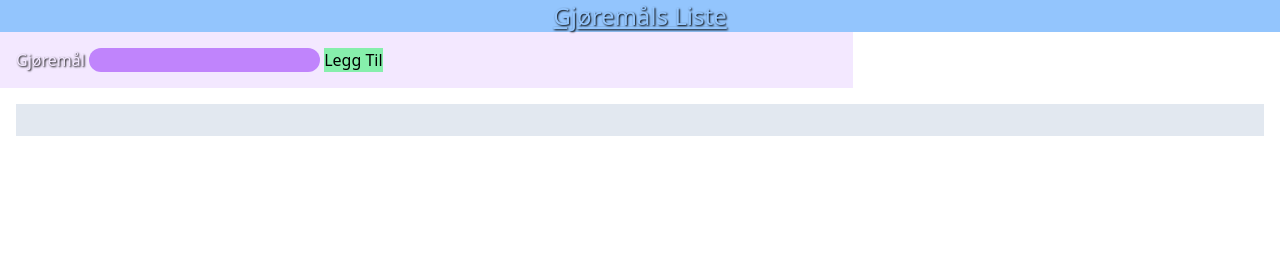
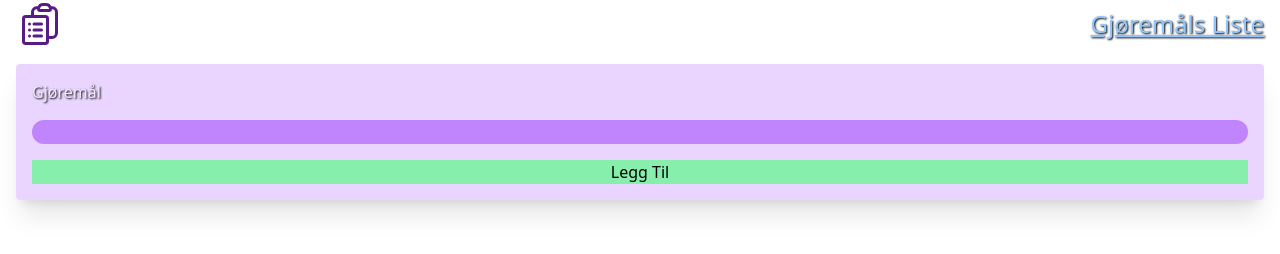
Before and after one commit to EvyBettina/EBJ-todo-list-v2, a website: page index.html in a window 1280 px wide. Drawn offline with nearby package versions, Linux system fonts and the light colour scheme.

Commit message:
updated setup html svg

```diff
--- a/index.html
+++ b/index.html
@@ -8,22 +8,50 @@
     <script src="https://cdn.tailwindcss.com"></script>
     <script type="module" src="script.js"></script>
   </head>
+
   <body>
-    <header class="bg-blue-300">
-      <h1 class="text-center underline  text-2xl text-blue-300 text-shadow">Gjøremåls Liste</h1>
+    <header class="bg-blue-30 flex justify-between items-center px-4">
+      <svg
+        xmlns="http://www.w3.org/2000/svg"
+        fill="none"
+        viewBox="0 0 24 24"
+        stroke-width="1.5"
+        stroke="currentColor"
+        class="w-12 text-purple-900"
+      >
+        <path
+          stroke-linecap="round"
+          stroke-linejoin="round"
+          d="M9 12h3.75M9 15h3.75M9 18h3.75m3 .75H18a2.25 2.25 0 0 0 2.25-2.25V6.108c0-1.135-.845-2.098-1.976-2.192a48.424 48.424 0 0 0-1.123-.08m-5.801 0c-.065.21-.1.433-.1.664 0 .414.336.75.75.75h4.5a.75.75 0 0 0 .75-.75 2.25 2.25 0 0 0-.1-.664m-5.8 0A2.251 2.251 0 0 1 13.5 2.25H15c1.012 0 1.867.668 2.15 1.586m-5.8 0c-.376.023-.75.05-1.124.08C9.095 4.01 8.25 4.973 8.25 6.108V8.25m0 0H4.875c-.621 0-1.125.504-1.125 1.125v11.25c0 .621.504 1.125 1.125 1.125h9.75c.621 0 1.125-.504 1.125-1.125V9.375c0-.621-.504-1.125-1.125-1.125H8.25ZM6.75 12h.008v.008H6.75V12Zm0 3h.008v.008H6.75V15Zm0 3h.008v.008H6.75V18Z"
+        />
+      </svg>
+
+      <h1 class="text-center underline text-2xl text-blue-300 text-shadow">
+        Gjøremåls Liste
+      </h1>
     </header>
 
-    <main>
+    <main class="p-4 flex flex-col gap-8">
       <!-- Her er input HTML -->
-      <form class="bg-purple-100 p-4 w-2/3" id="user-input">
+      <form
+        class="bg-purple-200 p-4 flex gap-4 flex-col shadow-xl rounded"
+        id="user-input"
+      >
         <label class="text-purple-100 text-shadow" for="todo">Gjøremål</label>
-        <input class="bg-purple-400 rounded-full" type="text" name="todo" id="todo" />
+        <input
+          class="bg-purple-400 rounded-full"
+          type="text"
+          name="todo"
+          id="todo"
+        />
 
-        <button class="bg-green-300 hover:bg-green-200" type="submit">Legg Til</button>
+        <button class="bg-green-300 hover:bg-green-200" type="submit">
+          Legg Til
+        </button>
       </form>
 
       <!-- Gjøremåls listen -->
-      <ul class="flex flex-col gap-4 items-center bg-slate-200 p-4 m-4" id="todo-list"></ul>
+      <ul class="flex flex-col gap-4 items-center" id="todo-list"></ul>
     </main>
   </body>
 </html>
```
